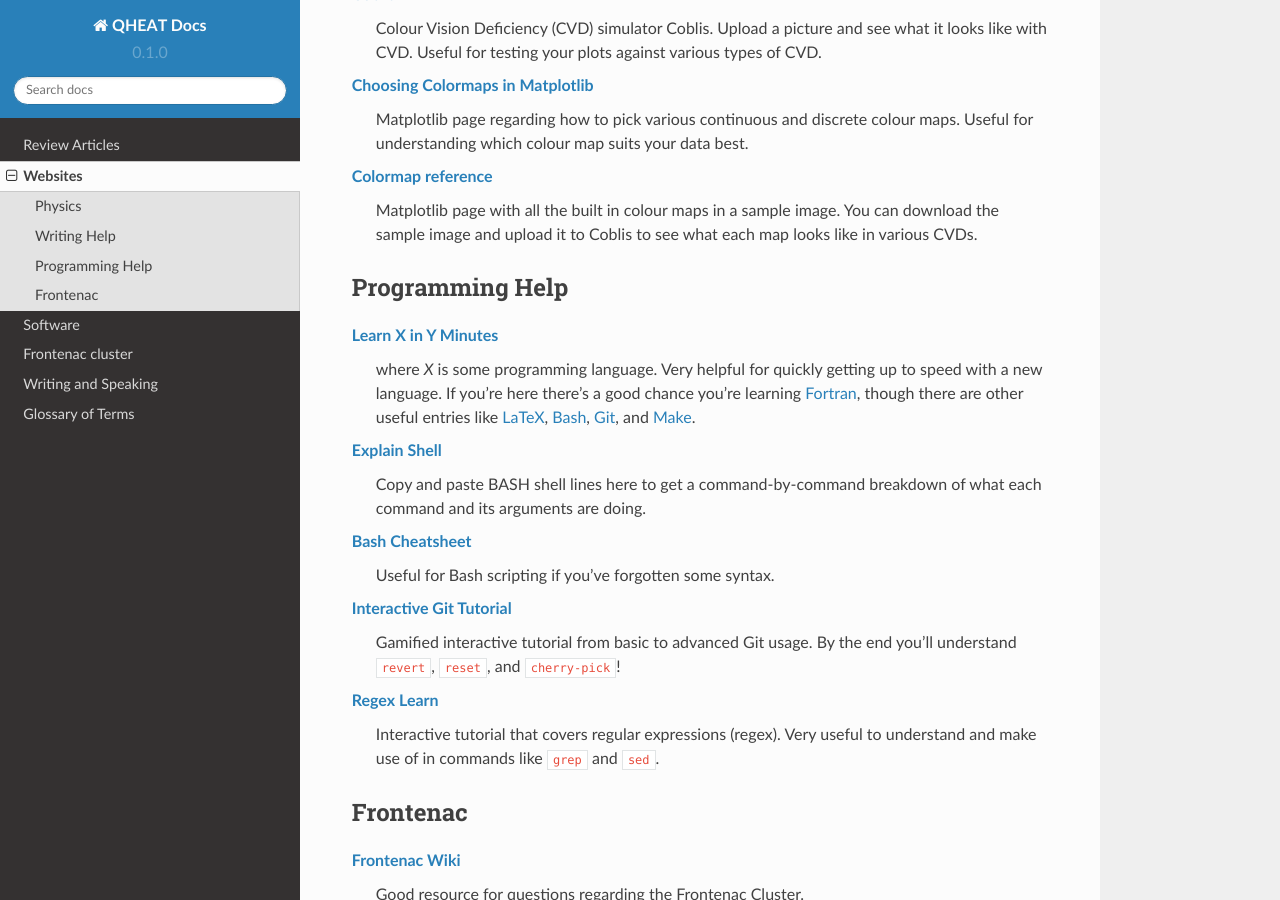
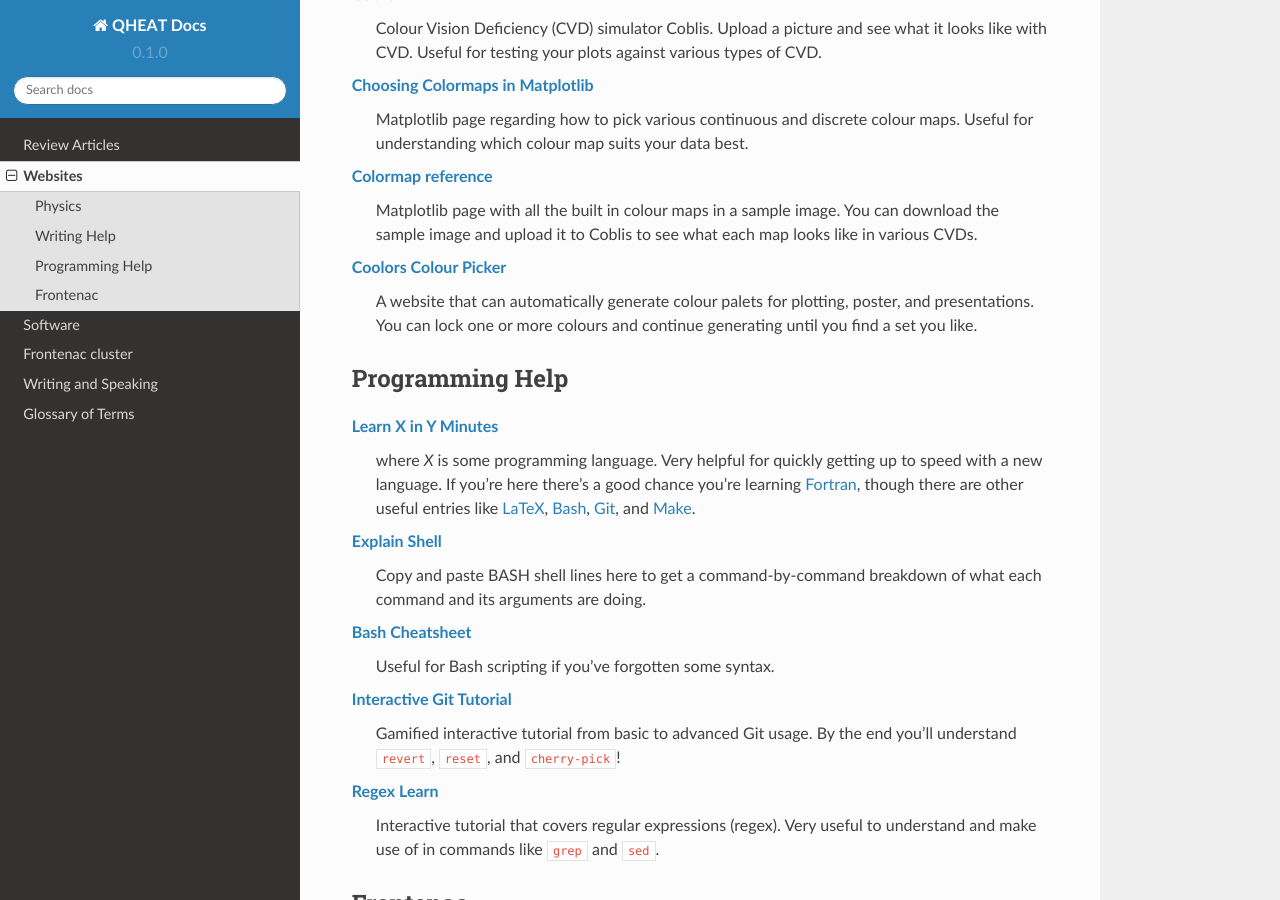
Before and after one commit to aaronvincent/QHEAT, a Sphinx documentation site: the page built from docs/source/websites.rst, in a window 1280 px wide and 900 px high, scrolled down 777 px. Built offline with Sphinx 7.4.7 and the Read the Docs theme 2.0.0, drawn with Linux system fonts in a browser that asks for light colours.

Commit message:
Added Coolors colour picker

```diff
--- a/docs/source/websites.rst
+++ b/docs/source/websites.rst
@@ -51,6 +51,10 @@
     can download the sample image and upload it to Coblis to see what each map
     looks like in various CVDs.
 
+`Coolors Colour Picker <https://coolors.co/>`_
+    A website that can automatically generate colour palets for plotting,
+    poster, and presentations. You can lock one or more colours and continue
+    generating until you find a set you like.
 
 Programming Help
 ----------------
```
